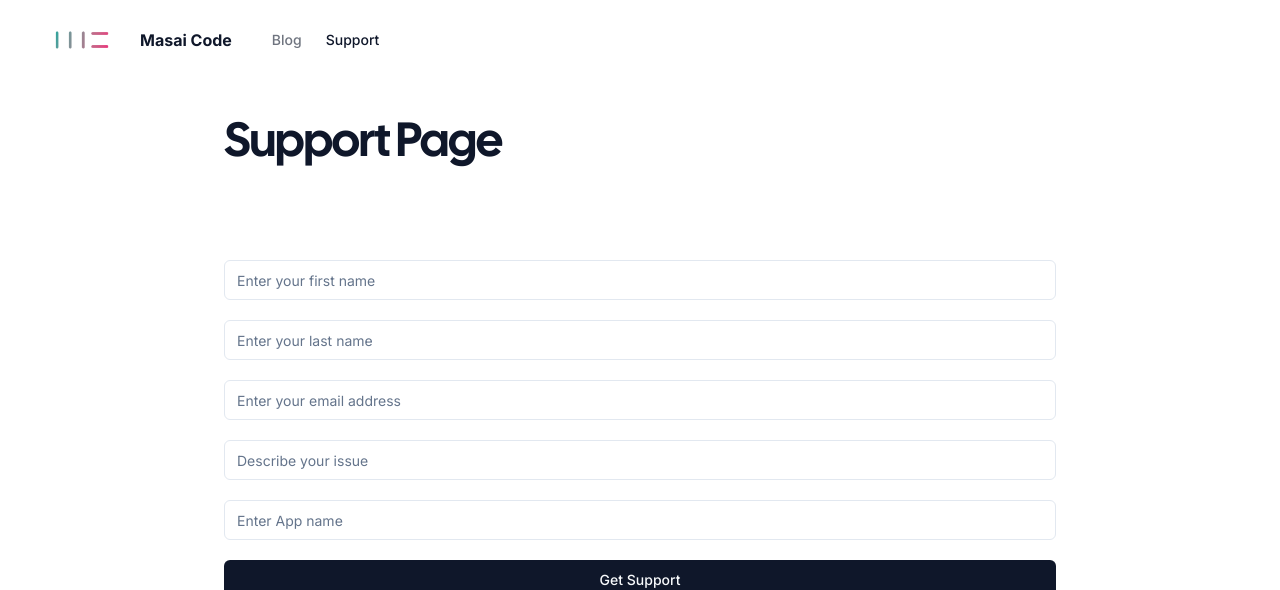
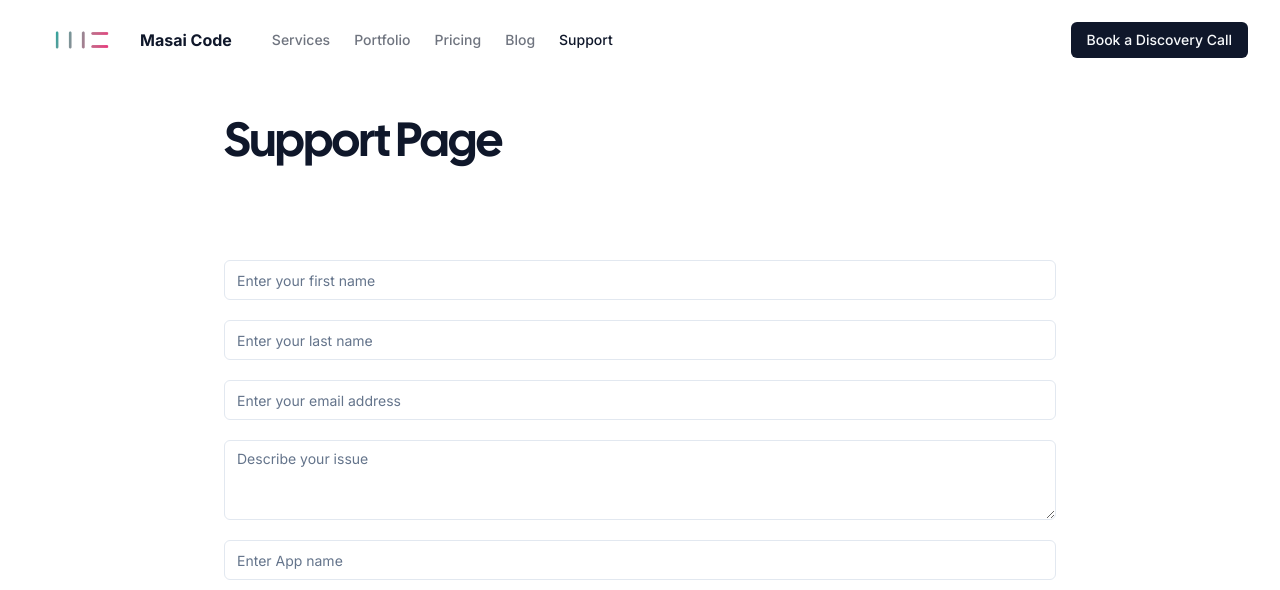
Before and after one commit to Masai-Code/website, a Next.js app: page /support in a window 1280 px wide. Shown: the top 590 px of the page. Built offline with nearby package versions, Linux system fonts and the light colour scheme; no server answers.

Commit message:
Update site

```diff
--- a/app/(marketing)/layout.tsx
+++ b/app/(marketing)/layout.tsx
@@ -19,7 +19,16 @@ export default async function MarketingLayout({
         <div className="flex h-20 items-center justify-between py-6">
           <MainNav items={marketingConfig.mainNav} />
           <nav>
-
+          <Link
+              href="https://calendly.com/masaicode/discovery-call"
+              target="_blank"
+              className={cn(
+                buttonVariants({  size: "sm" }),
+                "px-4"
+              )}
+            >
+              Book a Discovery Call
+            </Link>
           </nav>
         </div>
       </header>
--- a/app/(marketing)/page.tsx
+++ b/app/(marketing)/page.tsx
@@ -1,9 +1,9 @@
+'use client';
+
 import Link from "next/link"
-
-import { env } from "@/env.mjs"
-import { siteConfig } from "@/config/site"
 import { cn } from "@/lib/utils"
 import { buttonVariants } from "@/components/ui/button"
+import { TypeAnimation } from 'react-type-animation';
 
 
 
@@ -12,45 +12,65 @@ export default async function IndexPage() {
 
   return (
     <>
-      <section className="space-y-6 pb-8 pt-6 md:pb-12 md:pt-10 lg:py-32">
+      <section className=" space-y-6 pb-12 pt-6 md:pb-12 md:pt-10 lg:py-32">
         <div className="container flex max-w-[64rem] flex-col items-center gap-4 text-center">
 
-          <h1 className="font-heading text-3xl sm:text-5xl md:text-6xl lg:text-7xl">
-            Tailor-Made Solutions for Every Need
+        <h1 className="font-heading text-3xl sm:text-5xl md:text-6xl lg:text-7xl">
+           Convert your Idea into a
           </h1>
-          <p className="max-w-[42rem] leading-normal text-muted-foreground sm:text-xl sm:leading-8">
-            With a passion for innovation, we turn your ideas into intelligent software solutions, delivering exceptional outcomes for SMEs, Enterprise, and Funded Startups..
+        <TypeAnimation
+        preRenderFirstString={true}
+        className="font-heading text-3xl text-rose-500 sm:text-5xl md:text-6xl lg:text-7xl"
+      sequence={[
+        `Web App`,
+        2000,
+        `Mobile App`,
+        2000,
+        `SAAS`,
+        2000,
+        `Chrome Extension`,
+        2000,
+        `Landing Page`,
+        2000
+      ]}
+      wrapper="span"
+      speed={30}
+      repeat={Infinity}
+    />
+
+          <p className="max-w-[42rem] pt-8 leading-normal text-muted-foreground sm:text-xl sm:leading-8">
+          Delivering cutting edge solutions for startups at a flat fee
           </p>
-          <div className="space-x-4">
-            <Link href="mailto:hello@masaicode.com" className={cn(buttonVariants({ size: "lg" }))}>
-              Get in touch with us today to discuss your custom software development needs.
+          <div className="space-x-6 py-16">
+            <Link href="https://calendly.com/masaicode/discovery-call" target="_blank" className={cn(buttonVariants({ size: "lg" }))}>
+              Book a Discovery Call
             </Link>
           </div>
         </div>
       </section>
 
       <section
-        id="features"
+        id="services"
         className="container space-y-6  py-8 dark:bg-transparent md:py-12 lg:py-24"
       >
         <div className="mx-auto flex max-w-[58rem] flex-col items-center space-y-4 text-center">
           <h2 className="font-heading text-3xl leading-[1.1] sm:text-3xl md:text-6xl">
-            Our Services
+           What we can build for you ...
           </h2>
           <p className="max-w-[85%] leading-normal text-muted-foreground sm:text-lg sm:leading-7">
-          We offer a wide range of custom software development services, including web development, mobile app development, API development, and software integrations
+         Anything software we got it handled 😊
           </p>
         </div>
-        <div className="mx-auto grid justify-center gap-4 sm:grid-cols-2 md:max-w-[100rem] md:grid-cols-4">
+        <div className="mx-auto grid justify-center gap-4 sm:grid-cols-2 md:max-w-[100rem] md:grid-cols-3">
 
           <div className="relative overflow-hidden rounded-lg border bg-background p-2">
             <div className="flex h-[300px] flex-col justify-between rounded-md p-6">
 
             <svg xmlns="http://www.w3.org/2000/svg" width="32" height="32" fill="#1e7650" viewBox="0 0 256 256" className="h-16 w-16 place-self-center fill-rose-500"><path d="M224,128a96,96,0,1,1-96-96A96,96,0,0,1,224,128Z" opacity="0.2"></path><path d="M128,24A104,104,0,1,0,232,128,104.11,104.11,0,0,0,128,24ZM101.63,168h52.74C149,186.34,140,202.87,128,215.89,116,202.87,107,186.34,101.63,168ZM98,152a145.72,145.72,0,0,1,0-48h60a145.72,145.72,0,0,1,0,48ZM40,128a87.61,87.61,0,0,1,3.33-24H81.79a161.79,161.79,0,0,0,0,48H43.33A87.61,87.61,0,0,1,40,128ZM154.37,88H101.63C107,69.66,116,53.13,128,40.11,140,53.13,149,69.66,154.37,88Zm19.84,16h38.46a88.15,88.15,0,0,1,0,48H174.21a161.79,161.79,0,0,0,0-48Zm32.16-16H170.94a142.39,142.39,0,0,0-20.26-45A88.37,88.37,0,0,1,206.37,88ZM105.32,43A142.39,142.39,0,0,0,85.06,88H49.63A88.37,88.37,0,0,1,105.32,43ZM49.63,168H85.06a142.39,142.39,0,0,0,20.26,45A88.37,88.37,0,0,1,49.63,168Zm101.05,45a142.39,142.39,0,0,0,20.26-45h35.43A88.37,88.37,0,0,1,150.68,213Z"></path></svg>
               <div className="space-y-2 text-center">
-                <h3 className="text-xl font-bold">Web Application Development</h3>
+                <h3 className="text-xl font-bold">Web  Apps</h3>
                 <p className="text-sm text-muted-foreground">
-                We create web apps that are responsive, looking amazing and functioning perfectly on all screens. These apps are tailor-made for your business requirements.
+                Craft visually stunning and highly functional websites that leave a lasting impression on your audience. Our web development team combines creativity with technical expertise to bring your brand to life online
                 </p>
               </div>
             </div>
@@ -61,9 +81,9 @@ export default async function IndexPage() {
             <div className="flex h-[300px] flex-col justify-between rounded-md p-6">
             <svg xmlns="http://www.w3.org/2000/svg" width="32" height="32" fill="#1e7650" viewBox="0 0 256 256" className="h-16 w-16 place-self-center fill-rose-500"><path d="M192,56V200H64V56Z" opacity="0.2"></path><path d="M176,16H80A24,24,0,0,0,56,40V216a24,24,0,0,0,24,24h96a24,24,0,0,0,24-24V40A24,24,0,0,0,176,16ZM72,64H184V192H72Zm8-32h96a8,8,0,0,1,8,8v8H72V40A8,8,0,0,1,80,32Zm96,192H80a8,8,0,0,1-8-8v-8H184v8A8,8,0,0,1,176,224Z"></path></svg>
               <div className="space-y-2 text-center">
-                <h3 className="text-xl font-bold">Mobile Application Development</h3>
+                <h3 className="text-xl font-bold">Mobile Apps</h3>
                 <p className="text-sm text-muted-foreground">
-                We create mobile apps for all platforms that boost brand engagement, enhance customer experiences, and help your business thrive.
+                From iOS to Android, we create mobile applications that not only look good but also offer a seamless user experience. Your app, your way—tailored to your specifications.
                 </p>
               </div>
             </div>
@@ -71,11 +91,25 @@ export default async function IndexPage() {
 
           <div className="relative overflow-hidden rounded-lg border bg-background p-2">
             <div className="flex h-[300px] flex-col justify-between rounded-md p-6">
-            <svg xmlns="http://www.w3.org/2000/svg" width="32" height="32" fill="#1e7650" viewBox="0 0 256 256" className="h-16 w-16 place-self-center fill-rose-500"><path d="M128,72V216S24,160,24,94A54,54,0,0,1,78,40C100.59,40,119.94,52.31,128,72Z" opacity="0.2"></path><path d="M178,32c-20.65,0-38.73,8.88-50,23.89C116.73,40.88,98.65,32,78,32A62.07,62.07,0,0,0,16,94c0,70,103.79,126.67,108.21,129a8,8,0,0,0,7.58,0C136.21,220.67,240,164,240,94A62.07,62.07,0,0,0,178,32ZM32,94A46.06,46.06,0,0,1,78,48c18.91,0,34.86,9.79,42,25.65V202C93.59,185.44,32,141.78,32,94ZM136,202V73.65C143.14,57.79,159.09,48,178,48a46.06,46.06,0,0,1,46,46C224,141.71,162.42,185.41,136,202Z"></path></svg>
+            <svg xmlns="http://www.w3.org/2000/svg" width="32" height="32" fill="#1e7650" viewBox="0 0 256 256" className="h-16 w-16 place-self-center fill-rose-500"><path d="M224,56V96H32V56a8,8,0,0,1,8-8H216A8,8,0,0,1,224,56Z" opacity="0.2"></path><path d="M216,40H40A16,16,0,0,0,24,56V200a16,16,0,0,0,16,16H216a16,16,0,0,0,16-16V56A16,16,0,0,0,216,40Zm0,16V88H40V56Zm0,144H40V104H216v96Z"></path></svg>
               <div className="space-y-2 text-center">
-                <h3 className="text-xl font-bold">UX Design Services</h3>
+                <h3 className="text-xl font-bold">Landing Pages</h3>
                 <p className="text-sm text-muted-foreground">
-                Allow our UX designers to enhance user experiences for your applications, whether they`re your own or developed by us
+                Make every click count with captivating landing pages that convert visitors into customers. Our design team ensures your landing page reflects your brand personality and converts leads effectively
+                </p>
+              </div>
+            </div>
+          </div>
+
+
+
+          <div className="relative overflow-hidden rounded-lg border bg-background p-2">
+            <div className="flex h-[300px] flex-col justify-between rounded-md p-6">
+            <svg xmlns="http://www.w3.org/2000/svg" width="32" height="32" fill="#1e7650" viewBox="0 0 256 256" className="h-16 w-16 place-self-center fill-rose-500"><path d="M225.94,161.94a48,48,0,0,1-67.88,0L128,128l30.06-33.94a48,48,0,0,1,67.88,67.88ZM30.06,94.06a48,48,0,0,0,67.88,67.88L128,128,97.94,94.06A48,48,0,0,0,30.06,94.06Z" opacity="0.2"></path><path d="M248,128a56,56,0,0,1-95.6,39.6l-.33-.35L92.12,99.55a40,40,0,1,0,0,56.9l8.52-9.62a8,8,0,1,1,12,10.61l-8.69,9.81-.33.35a56,56,0,1,1,0-79.2l.33.35,59.95,67.7a40,40,0,1,0,0-56.9l-8.52,9.62a8,8,0,1,1-12-10.61l8.69-9.81.33-.35A56,56,0,0,1,248,128Z"></path></svg>
+              <div className="space-y-2 text-center">
+                <h3 className="text-xl font-bold">SAAS/Fullstack Apps</h3>
+                <p className="text-sm text-muted-foreground">
+                Experience the advantage of end-to-end development, covering frontend, backend, and database, to ensure a cohesive and efficient digital ecosystem.
                 </p>
               </div>
             </div>
@@ -83,11 +117,11 @@ export default async function IndexPage() {
 
           <div className="relative overflow-hidden rounded-lg border bg-background p-2">
             <div className="flex h-[300px] flex-col justify-between rounded-md p-6">
-            <svg xmlns="http://www.w3.org/2000/svg" width="32" height="32" fill="#1e7650" viewBox="0 0 256 256" className="h-16 w-16 place-self-center fill-rose-500"><path d="M225.94,161.94a48,48,0,0,1-67.88,0L128,128l30.06-33.94a48,48,0,0,1,67.88,67.88ZM30.06,94.06a48,48,0,0,0,67.88,67.88L128,128,97.94,94.06A48,48,0,0,0,30.06,94.06Z" opacity="0.2"></path><path d="M248,128a56,56,0,0,1-95.6,39.6l-.33-.35L92.12,99.55a40,40,0,1,0,0,56.9l8.52-9.62a8,8,0,1,1,12,10.61l-8.69,9.81-.33.35a56,56,0,1,1,0-79.2l.33.35,59.95,67.7a40,40,0,1,0,0-56.9l-8.52,9.62a8,8,0,1,1-12-10.61l8.69-9.81.33-.35A56,56,0,0,1,248,128Z"></path></svg>
+            <svg xmlns="http://www.w3.org/2000/svg" width="32" height="32" fill="#1e7650" viewBox="0 0 256 256" className="h-16 w-16 place-self-center fill-rose-500"><path d="M232,120v72a8,8,0,0,1-8,8H32a8,8,0,0,1-8-8V120Z" opacity="0.2"></path><path d="M224,64H176V56a24,24,0,0,0-24-24H104A24,24,0,0,0,80,56v8H32A16,16,0,0,0,16,80V192a16,16,0,0,0,16,16H224a16,16,0,0,0,16-16V80A16,16,0,0,0,224,64ZM96,56a8,8,0,0,1,8-8h48a8,8,0,0,1,8,8v8H96ZM32,80H224v32H192v-8a8,8,0,0,0-16,0v8H80v-8a8,8,0,0,0-16,0v8H32ZM224,192H32V128H64v8a8,8,0,0,0,16,0v-8h96v8a8,8,0,0,0,16,0v-8h32v64Z"></path></svg>
               <div className="space-y-2 text-center">
-                <h3 className="text-xl font-bold">DevOps Services</h3>
+                <h3 className="text-xl font-bold">Consulting Services</h3>
                 <p className="text-sm text-muted-foreground">
-                We use the DevOps model to create and update apps quickly, helping your business stay agile and up-to-date.
+                Benefit from the insights of our experienced consultants who provide strategic guidance to propel your startup to new heights.
                 </p>
               </div>
             </div>
@@ -169,7 +203,7 @@ export default async function IndexPage() {
 
       </section>
 
-      <section id="open-source" className="container py-8 md:py-12 lg:py-24">
+      <section id="portfolio" className="container py-8 md:py-12 lg:py-24">
         <div className="mx-auto flex max-w-[58rem] flex-col items-center justify-center gap-4 text-center">
           <h2 className="font-heading text-3xl leading-[1.1] sm:text-3xl md:text-6xl">
             Our Projects
--- a/app/(marketing)/support/page.tsx
+++ b/app/(marketing)/support/page.tsx
@@ -1,6 +1,7 @@
 import { buttonVariants } from "@/components/ui/button";
 import { Input } from "@/components/ui/input";
 import { Label } from "@/components/ui/label";
+import { Textarea } from "@/components/ui/textarea";
 import { cn } from "@/lib/utils";
 
 
@@ -35,7 +36,6 @@ export default function SupportPage() {
                                 autoCapitalize="none"
                                 autoCorrect="off"
                             />
-
                         </div>
                         <div className="grid gap-1 pt-3">
                             <Label className="sr-only" htmlFor="email">
@@ -55,13 +55,11 @@ export default function SupportPage() {
                             <Label className="sr-only" htmlFor="issue">
                                 Describe Issue
                             </Label>
-                            <Input
+                            <Textarea
                                 id="issue"
                                 placeholder="Describe your issue"
-                                type="text"
                                 autoCapitalize="none"
                                 autoCorrect="off"
-
                             />
 
                         </div>
--- a/app/layout.tsx
+++ b/app/layout.tsx
@@ -71,7 +71,7 @@ export const metadata = {
 
 export default function RootLayout({ children }: RootLayoutProps) {
   return (
-    <html lang="en" suppressHydrationWarning>
+    <html lang="en" suppressHydrationWarning className="scroll-smooth">
       <head />
       <body
         className={cn(
--- /dev/null
+++ b/components/ui/textarea.tsx
@@ -0,0 +1,24 @@
+import * as React from "react"
+
+import { cn } from "@/lib/utils"
+
+export interface TextareaProps
+  extends React.TextareaHTMLAttributes<HTMLTextAreaElement> {}
+
+const Textarea = React.forwardRef<HTMLTextAreaElement, TextareaProps>(
+  ({ className, ...props }, ref) => {
+    return (
+      <textarea
+        className={cn(
+          "flex h-20 w-full rounded-md border border-input bg-transparent px-3 py-2 text-sm ring-offset-background placeholder:text-muted-foreground focus-visible:outline-none focus-visible:ring-2 focus-visible:ring-ring focus-visible:ring-offset-2 disabled:cursor-not-allowed disabled:opacity-50",
+          className
+        )}
+        ref={ref}
+        {...props}
+      />
+    )
+  }
+)
+Textarea.displayName = "Textarea"
+
+export { Textarea }
--- a/config/marketing.ts
+++ b/config/marketing.ts
@@ -2,6 +2,18 @@ import { MarketingConfig } from "types"
 
 export const marketingConfig: MarketingConfig = {
   mainNav: [
+    {
+      title: "Services",
+      href: "#services",
+    },
+    {
+      title: "Portfolio",
+      href: "#portfolio",
+    },
+    {
+      title: "Pricing",
+      href: "/blog",
+    },
     {
       title: "Blog",
       href: "/blog",
--- a/package.json
+++ b/package.json
@@ -80,6 +80,7 @@
     "react-editor-js": "^2.1.0",
     "react-hook-form": "^7.43.9",
     "react-textarea-autosize": "^8.4.1",
+    "react-type-animation": "^3.2.0",
     "sharp": "^0.31.3",
     "shiki": "^0.11.1",
     "stripe": "^11.18.0",
```
Also changed, not shown: public/site.webmanifest, styles/globals.css (line endings or trailing spaces), 1 other file (tests, documents, lock files or other folders).
